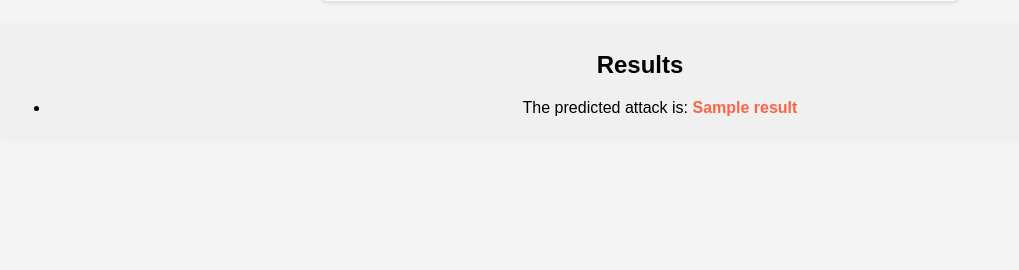
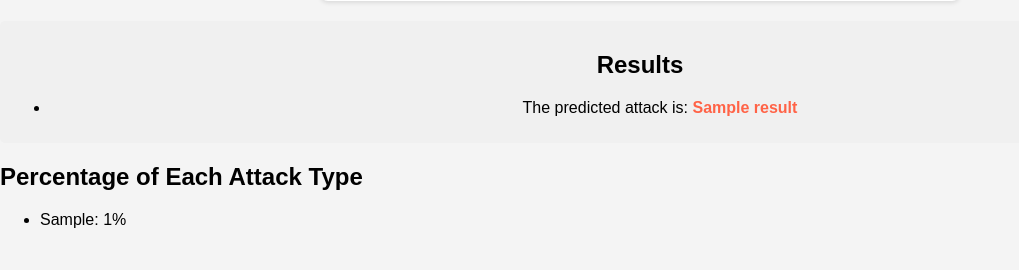
Before and after one commit to musama2019/Cyberattack_detection, a Flask app: template templates/index.html in a window 1280 px wide. Shown: the part 370-640 px from the top of the page, without its empty margins (0-1019 px from the left). Run offline with Flask 3, Linux system fonts and the light colour scheme; the template is opened without the code that fills it: most values are stand-ins (such as "Sample title", 1, 10 or a date in 2020).

Commit message:
Update index.html

```diff
--- a/templates/index.html
+++ b/templates/index.html
@@ -87,5 +87,17 @@
             </ul>
         {% endif %}
     </div>
+
+     <!-- Percentage Section -->
+     <div class="percentage">
+        <h2>Percentage of Each Attack Type</h2>
+        {% if percentage_results %}
+            <ul>
+                {% for attack_type, percentage in percentage_results.items() %}
+                    <li>{{ attack_type }}: {{ percentage }}%</li>
+                {% endfor %}
+            </ul>
+        {% endif %}
+    </div>
 </body>
 </html>
```
